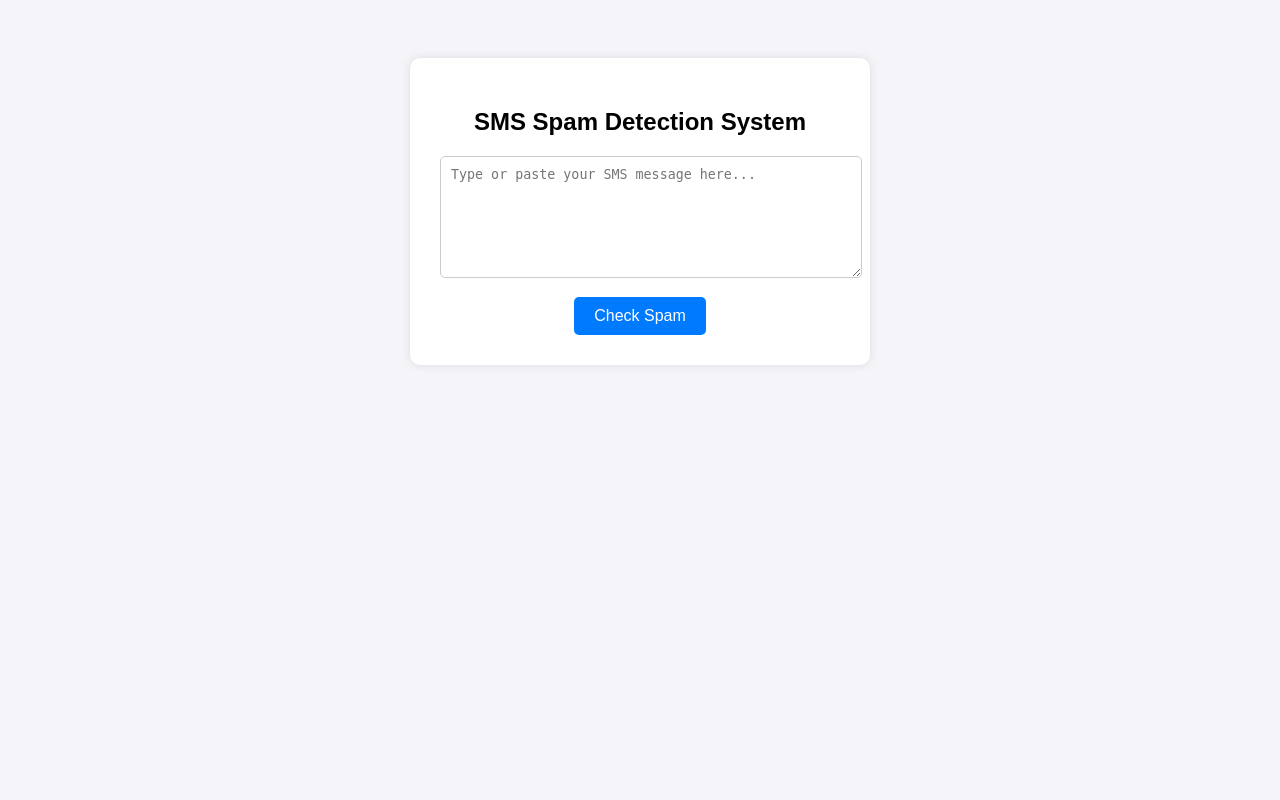
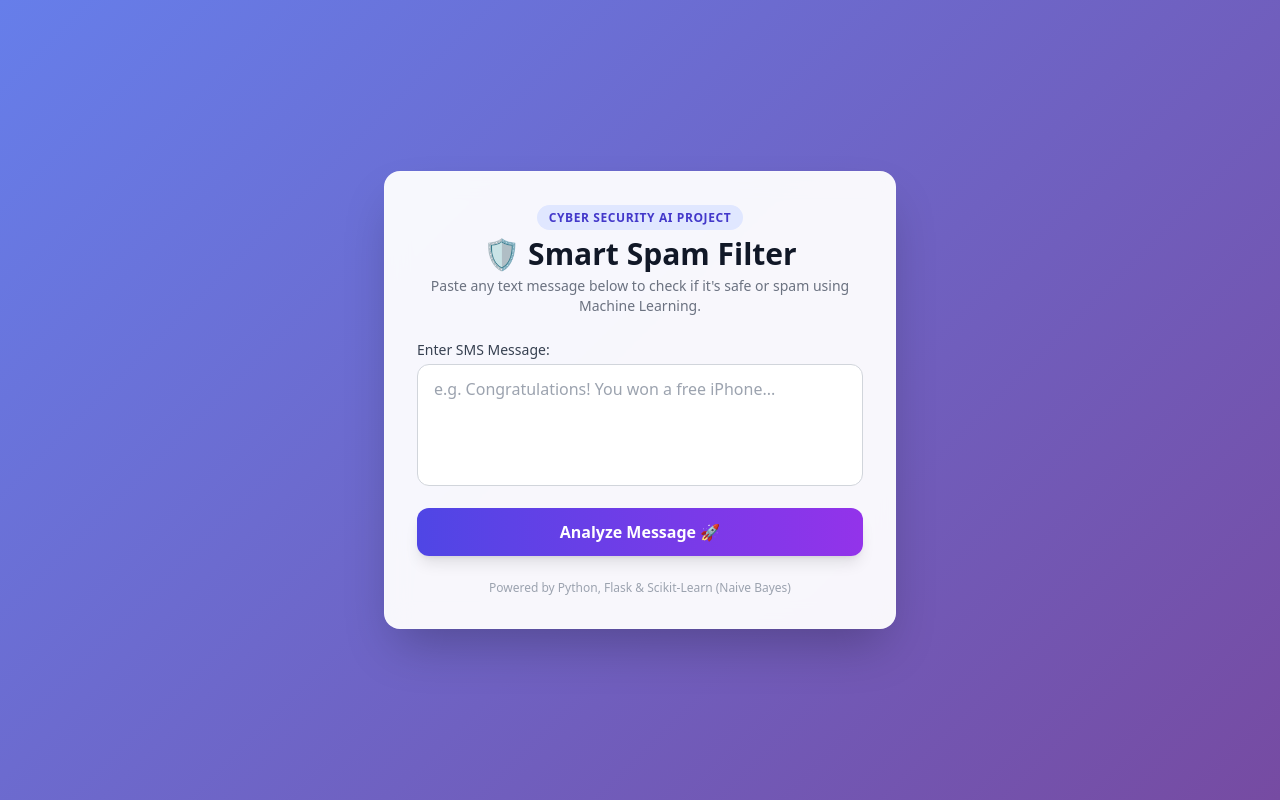
Before and after one commit to VV-S70/sms-spam-filter, a Flask app: page / in a window 1280 px wide. Run offline with Flask 3, Linux system fonts and the light colour scheme; parts of the project's set-up code (start-up, migrations or seed data) failed here and were passed over; some libraries are stand-ins or nearby versions.

Commit message:
Revamp index.html with Tailwind CSS and new layout
Updated the HTML structure and styling for the SMS Spam Filter project, for modern design and improved user experience.

```diff
--- a/templates/index.html
+++ b/templates/index.html
@@ -2,30 +2,71 @@
 <html lang="en">
 <head>
     <meta charset="UTF-8">
-    <title>SMS Spam Filter Project</title>
+    <meta name="viewport" content="width=device-width, initial-scale=1.0">
+    <title>AI SMS Spam Detector</title>
+    <!-- Tailwind CSS for modern styling -->
+    <script src="https://cdn.tailwindcss.com"></script>
     <style>
-        body { font-family: Arial, sans-serif; background: #f4f4f9; text-align: center; padding-top: 50px; }
-        .container { background: white; padding: 30px; border-radius: 10px; display: inline-block; box-shadow: 0px 0px 10px rgba(0,0,0,0.1); width: 400px; }
-        textarea { width: 100%; height: 100px; padding: 10px; margin-bottom: 15px; border-radius: 5px; border: 1px solid #ccc; }
-        input[type="submit"] { background: #007BFF; color: white; border: none; padding: 10px 20px; border-radius: 5px; cursor: pointer; font-size: 16px; }
-        input[type="submit"]:hover { background: #0056b3; }
-        .result { margin-top: 20px; font-weight: bold; font-size: 18px; }
+        @keyframes fadeIn {
+            from { opacity: 0; transform: translateY(10px); }
+            to { opacity: 1; transform: translateY(0); }
+        }
+        .animate-fade {
+            animation: fadeIn 0.5s ease-out forwards;
+        }
+        /* Custom glowing gradient background */
+        body {
+            background: linear-gradient(135deg, #667eea 0%, #764ba2 100%);
+            min-height: 100vh;
+        }
     </style>
 </head>
-<body>
-    <div class="container">
-        <h2>SMS Spam Detection System</h2>
-        <form action="/predict" method="POST">
-            <textarea name="message" placeholder="Type or paste your SMS message here..." required></textarea><br>
-            <input type="submit" value="Check Spam">
+<body class="flex items-center justify-center p-4">
+
+    <div class="bg-white/95 backdrop-blur-md shadow-2xl rounded-2xl max-w-lg w-full p-8 border border-white/20 animate-fade">
+
+        <!-- Header Section -->
+        <div class="text-center mb-6">
+            <span class="bg-indigo-100 text-indigo-700 text-xs font-semibold px-3 py-1 rounded-full uppercase tracking-wider">Cyber Security AI Project</span>
+            <h1 class="text-3xl font-extrabold text-gray-900 mt-2">🛡️ Smart Spam Filter</h1>
+            <p class="text-gray-500 text-sm mt-1">Paste any text message below to check if it's safe or spam using Machine Learning.</p>
+        </div>
+
+        <!-- Form Section -->
+        <form action="/predict" method="POST" class="space-y-4">
+            <div>
+                <label class="block text-sm font-medium text-gray-700 mb-1">Enter SMS Message:</label>
+                <textarea name="message" rows="4" required
+                    class="w-full px-4 py-3 rounded-xl border border-gray-300 focus:ring-2 focus:ring-indigo-500 focus:border-indigo-500 outline-none transition text-gray-700 placeholder-gray-400 resize-none"
+                    placeholder="e.g. Congratulations! You won a free iPhone..."></textarea>
+            </div>
+
+            <button type="submit"
+                class="w-full bg-gradient-to-r from-indigo-600 to-purple-600 text-white font-semibold py-3 px-6 rounded-xl shadow-lg hover:from-indigo-700 hover:to-purple-700 transition duration-300 transform active:scale-95">
+                Analyze Message 🚀
+            </button>
         </form>
 
+        <!-- Result Box (Appears only when prediction is made) -->
         {% if prediction %}
-            <div class="result">
-                <p>Message: "{{ original_text }}"</p>
-                <p>Result: {{ prediction }}</p>
+            <div class="mt-6 p-4 rounded-xl animate-fade text-center
+                {% if 'SPAM 🚨' in prediction %} bg-red-50 border border-red-200 text-red-700
+                {% else %} bg-emerald-50 border border-emerald-200 text-emerald-700 {% endif %}">
+
+                <p class="text-xs font-bold uppercase tracking-wide opacity-75">Analysis Result</p>
+                <p class="text-xl font-black mt-1">{{ prediction }}</p>
+                <div class="mt-2 text-xs text-gray-600 bg-white/80 p-2 rounded-lg border border-gray-200 inline-block max-w-full truncate">
+                    "{{ original_text }}"
+                </div>
             </div>
         {% endif %}
+
+        <!-- Footer Note -->
+        <div class="text-center mt-6 text-xs text-gray-400">
+            Powered by Python, Flask & Scikit-Learn (Naive Bayes)
+        </div>
+
     </div>
+
 </body>
 </html>
```
